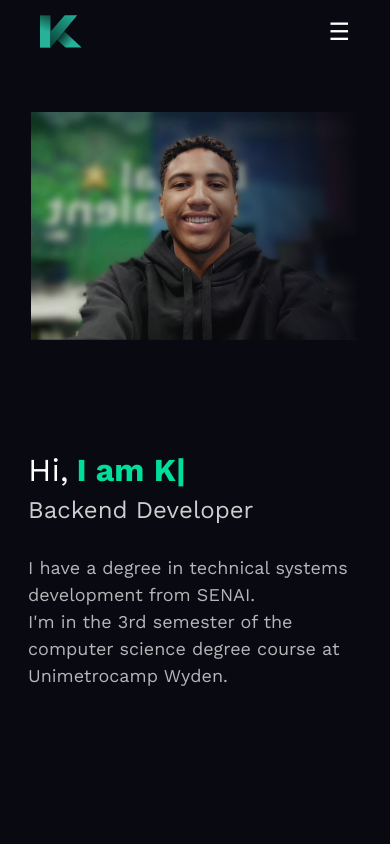
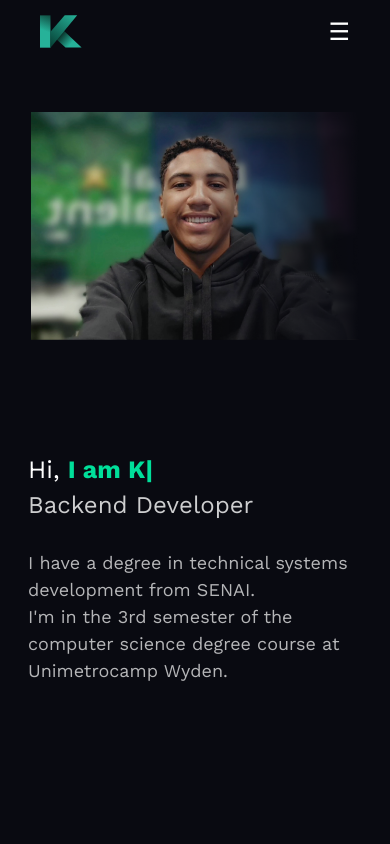
Before and after one commit to Hora-keven/portfolio, a React (Vite) app: page / in a window 390 px wide. Shown: the top 844 px of the page. Built offline with nearby package versions, Linux system fonts and the light colour scheme.

Commit message:
style: css

```diff
--- a/src/App.tsx
+++ b/src/App.tsx
@@ -101,9 +101,9 @@ function App() {
 
         <div className="text-white flex flex-col justify-center h-[28.5rem] font-work p-7 md:relative z-20 right-16">
           <div className="w-full flex flex-row gap-2">
-            <h1 className="md:text-[48px] text-[32px]">Hi,</h1>
+            <h1 className="md:text-[48px] text-[25px]">Hi,</h1>
             <ReactTyped
-              className="md:text-[48px] text-[32px] font-bold text-[#00df9a]"
+              className="md:text-[48px] text-[25px] font-bold text-[#00df9a]"
               strings={['I am Keven Santos']}
               typeSpeed={120}
               backSpeed={200}
```
